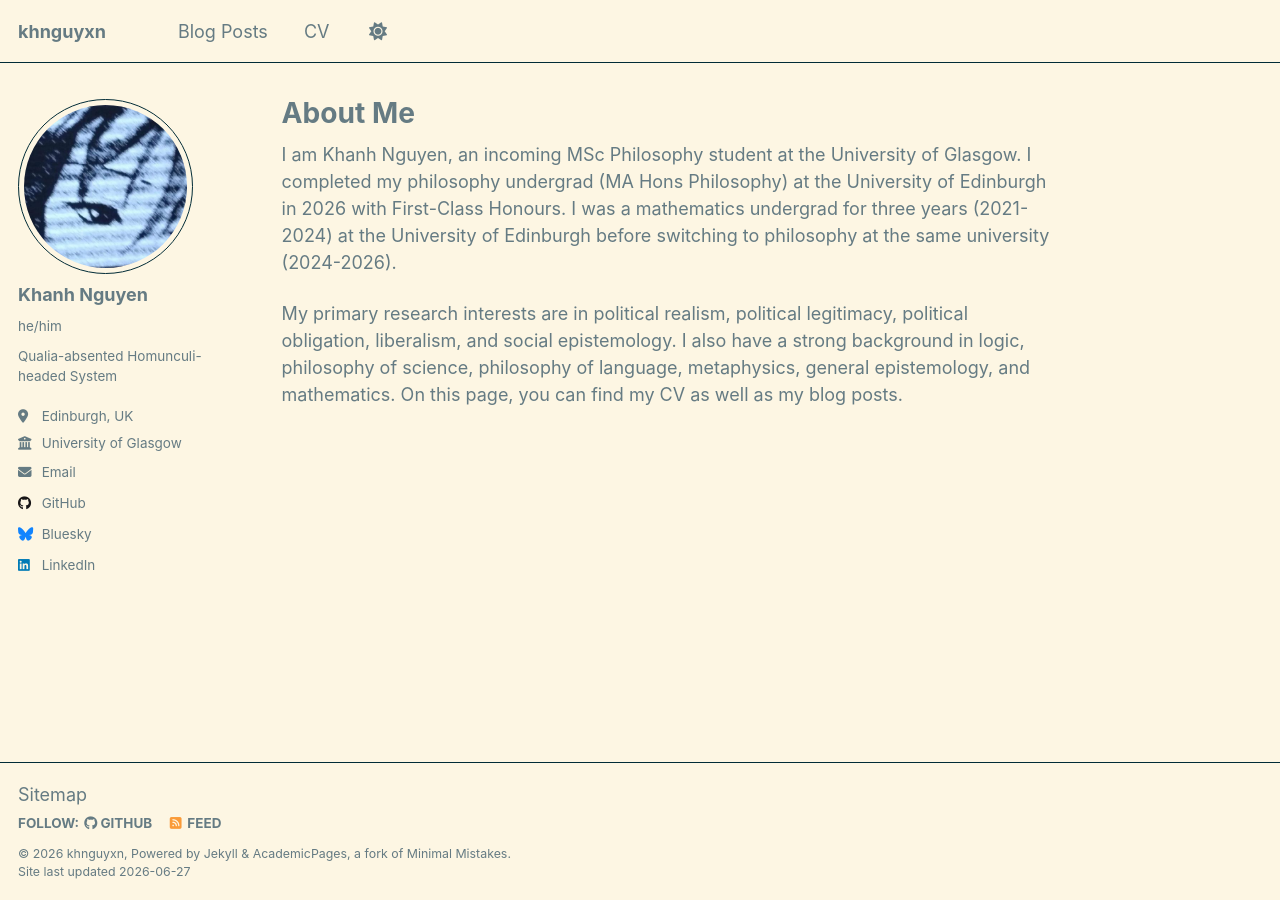
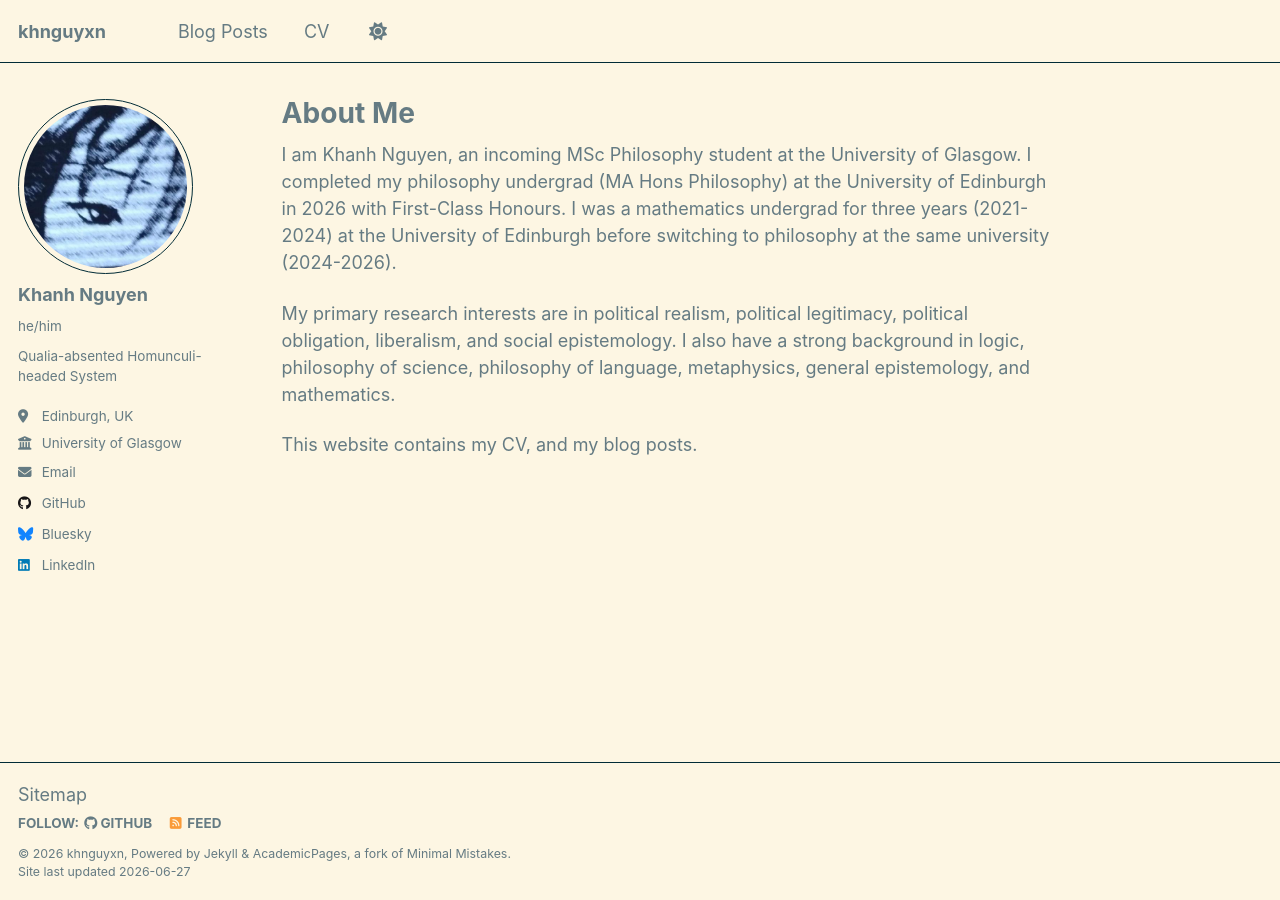
Before and after one commit to hardyowo/hardyowo.github.io, a Jekyll site: the page built from _pages/about.md, in a window 1280 px wide. Built offline with Jekyll 4.4.1, drawn with Linux system fonts in a browser that asks for light colours; a script that is not in the unit is left out.

Commit message:
Update about.md

```diff
--- a/_pages/about.md
+++ b/_pages/about.md
@@ -8,4 +8,6 @@ redirect_from:
 ---
 I am Khanh Nguyen, an incoming MSc Philosophy student at the University of Glasgow. I completed my philosophy undergrad (MA Hons Philosophy) at the University of Edinburgh in 2026 with First-Class Honours. I was a mathematics undergrad for three years (2021-2024) at the University of Edinburgh before switching to philosophy at the same university (2024-2026).
 
-My primary research interests are in political realism, political legitimacy, political obligation, liberalism, and social epistemology. I also have a strong background in logic, philosophy of science, philosophy of language, metaphysics, general epistemology, and mathematics. On this page, you can find my CV as well as my blog posts.
+My primary research interests are in political realism, political legitimacy, political obligation, liberalism, and social epistemology. I also have a strong background in logic, philosophy of science, philosophy of language, metaphysics, general epistemology, and mathematics.
+
+This website contains my CV, and my blog posts.
```
